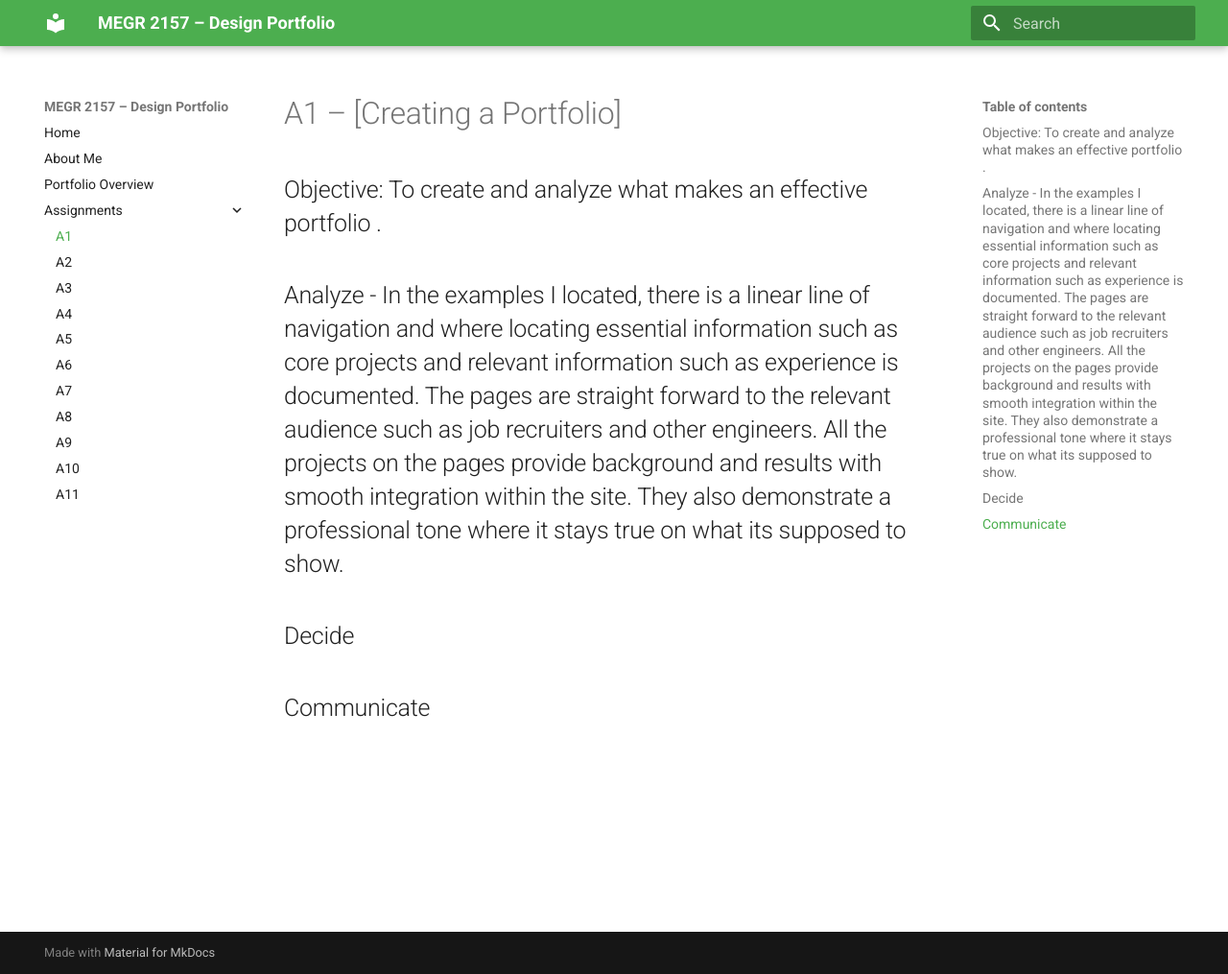
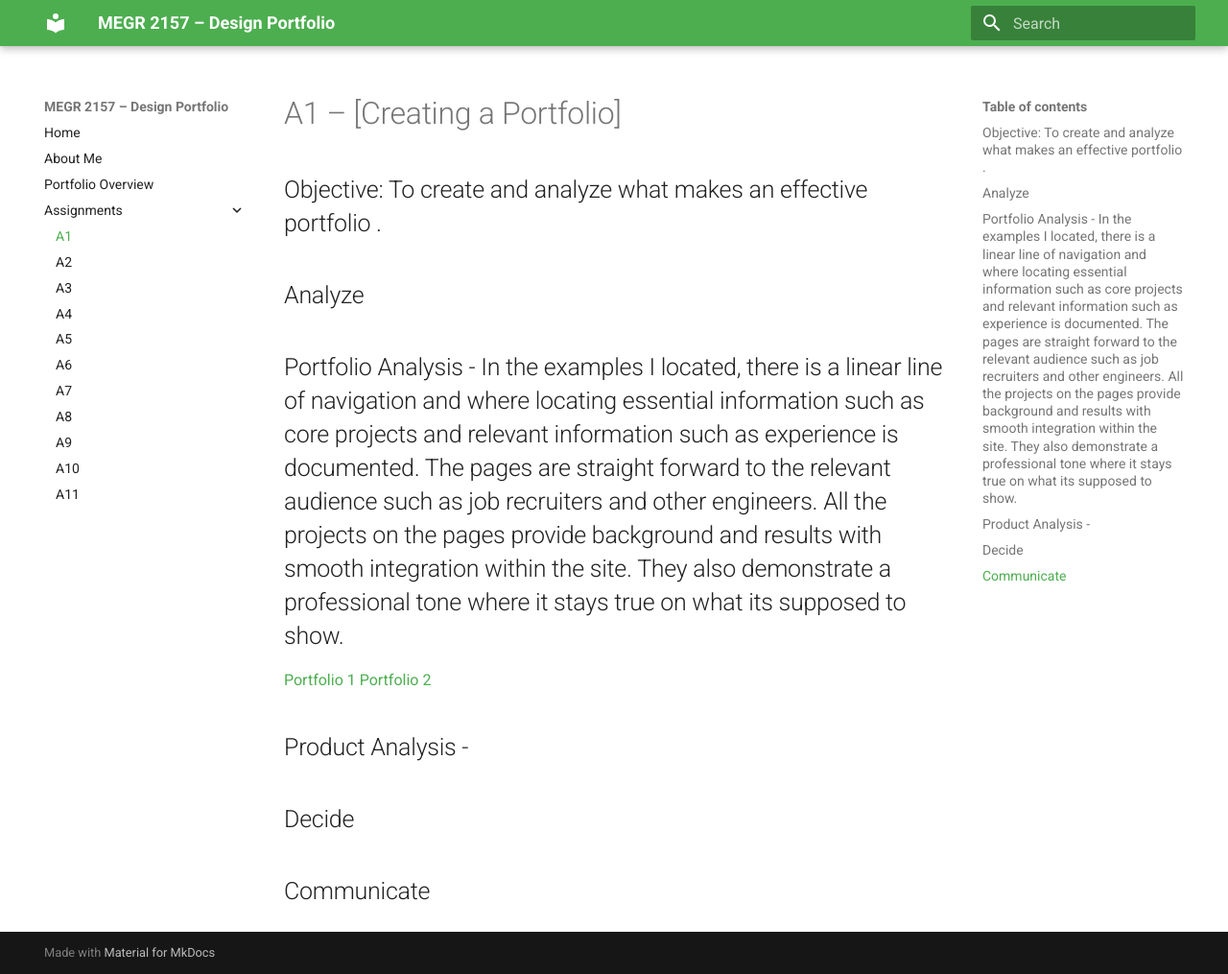
Before and after one commit to AntGo36/design-projects-portfolio, an MkDocs documentation site: the page built from docs/assignments/A01/index.md, in a window 1280 px wide and 1015 px high. Shown: the whole window at 96% size. Built offline with MkDocs 1.6.1 and Material for MkDocs 9.7.7, drawn with Linux system fonts in a browser that asks for light colours.

```diff
--- a/docs/assignments/A01/index.md
+++ b/docs/assignments/A01/index.md
@@ -3,7 +3,10 @@
 ## Objective: To create and analyze what makes an effective portfolio .
 
 
-## Analyze - In the examples I located, there is a linear line of navigation and where locating essential information such as core projects and relevant information such as experience is documented. The pages are straight forward to the relevant audience such as job recruiters and other engineers. All the projects on the pages provide background and results with smooth integration within the site. They also demonstrate a professional tone where it stays true on what its supposed to show.
+## Analyze
+## Portfolio Analysis - In the examples I located, there is a linear line of navigation and where locating essential information such as core projects and relevant information such as experience is documented. The pages are straight forward to the relevant audience such as job recruiters and other engineers. All the projects on the pages provide background and results with smooth integration within the site. They also demonstrate a professional tone where it stays true on what its supposed to show.
+[Portfolio 1](https://nhoong.github.io/index.html) [Portfolio 2](https://thanhvtran.com/)
+## Product Analysis -
 
 
 ## Decide
```
